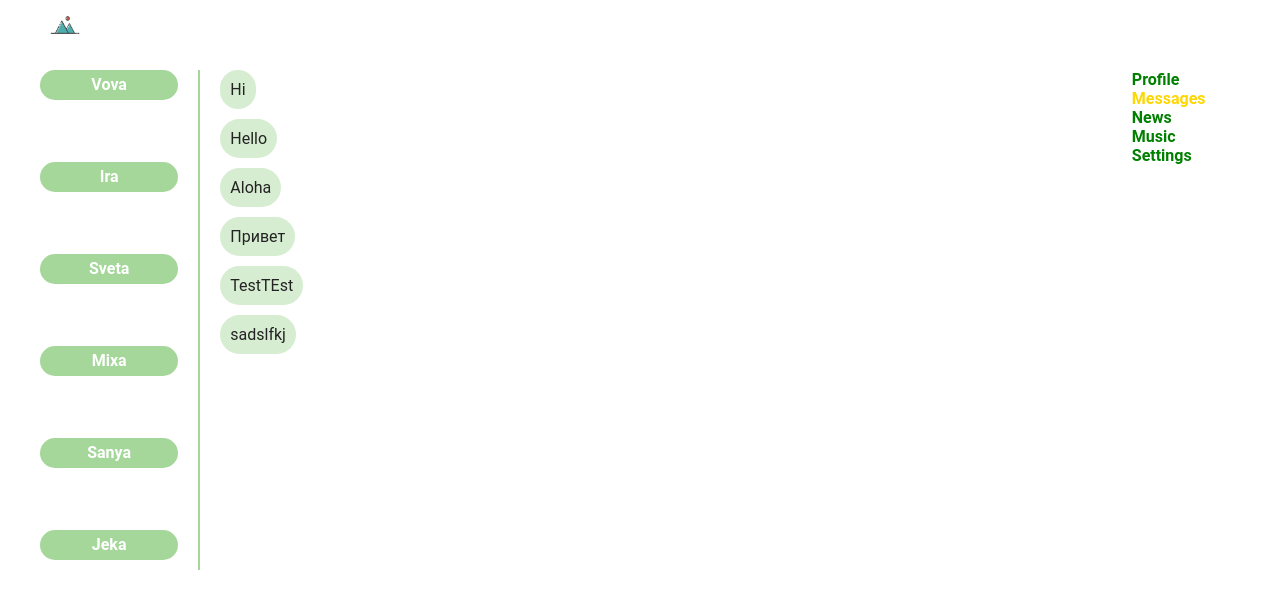
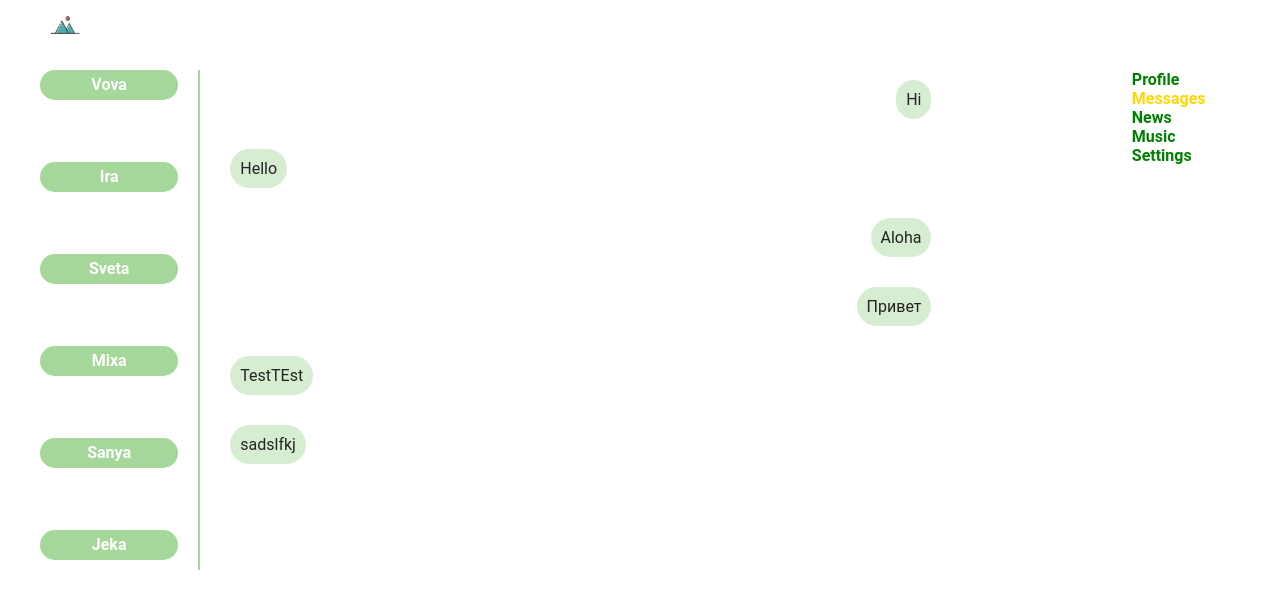
Before and after one commit to alex-bulgakov/react_samurai, a React (Create React App) app: page /dialogs in a window 1280 px wide. Shown: the top 608 px of the page. Built offline with nearby package versions, Linux system fonts and the light colour scheme.

Commit message:
add to state.js answer type

```diff
--- a/src/App.js
+++ b/src/App.js
@@ -18,7 +18,7 @@ const App = (props) => {
                 <Header/>
                 <Navbar/>
                 <div className="app-wrapper-content">
-                    <Route path="/dialogs"> <Dialogs dialogs={props.data.profilePage.dialogs}
+                    <Route path="/dialogs"> <Dialogs dialogs={props.data.messagesPage.dialogs}
                                                      messages={props.data.messagesPage.messages}/>
                     </Route>
                     <Route path="/profile"> <Profile posts={props.data.profilePage.posts}/> </Route>
--- a/src/components/Dialogs/DialogItem/DialogsItem.jsx
+++ b/src/components/Dialogs/DialogItem/DialogsItem.jsx
@@ -6,6 +6,7 @@ const DialogsItem = (props) => {
     return (
         <li className={s.dialogs_item}><NavLink to={"/dialogs/" + props.id}>{props.name}</NavLink>
         </li>
+        //TODO: show avatars
     );
 }
 
--- a/src/components/Dialogs/Dialogs.module.css
+++ b/src/components/Dialogs/Dialogs.module.css
@@ -37,18 +37,29 @@
 }
 
 .messages ul {
-    width: 250px;
+    width: 80%;
 }
 
 .messages_item {
     display: block;
     box-sizing: border-box;
+    padding: 10px;
+    text-align: right;
+    margin-bottom: 10px;
+}
+
+.right {
+    display: flex;
+    justify-content: flex-end;
+}
+
+
+.messages_item div {
+    box-sizing: border-box;
     width: fit-content;
-    /*min-height: 50px;*/
     padding: 10px;
-    text-align: left;
-    margin-bottom: 10px;
     border-radius: 20px;
+    text-align: right;
     background-color: rgba(164, 215, 153, 0.45);
 }
 
--- a/src/components/Dialogs/Message/Message.jsx
+++ b/src/components/Dialogs/Message/Message.jsx
@@ -2,8 +2,15 @@ import React from 'react';
 import s from '../Dialogs.module.css';
 
 const Message = (props) => {
+    let c = s.messages_item;
+    // debugger;
+    if (props.message.answer) {
+        c = `${s.right} ${s.messages_item}`;
+    }
     return (
-        <li className={s.messages_item}>{props.message}</li>
+        <li className={c}>
+            <div>{props.message.text}</div>
+        </li>
     );
 }
 
--- a/src/redux/state.js
+++ b/src/redux/state.js
@@ -15,21 +15,21 @@ let dialogsData = [
 ];
 
 let messagesData = [
-    {id: 1, message: 'Hi'},
-    {id: 2, message: 'Hello'},
-    {id: 3, message: 'Aloha'},
-    {id: 4, message: 'Привет'},
-    {id: 5, message: 'TestTEst'},
-    {id: 6, message: 'sadslfkj'},
+    {id: 1, message: {text: 'Hi', answer: true}},
+    {id: 2, message: {text: 'Hello', answer: false}},
+    {id: 3, message: {text: 'Aloha', answer: true}},
+    {id: 4, message: {text: 'Привет', answer: true}},
+    {id: 5, message: {text: 'TestTEst', answer: false}},
+    {id: 6, message: {text: 'sadslfkj', answer: false}}
 ];
 
 let state = {
     profilePage: {
         posts: postsData,
-        dialogs: dialogsData,
     },
     messagesPage: {
-        messages: messagesData
+        messages: messagesData,
+        dialogs: dialogsData
     }
 }
 
```
